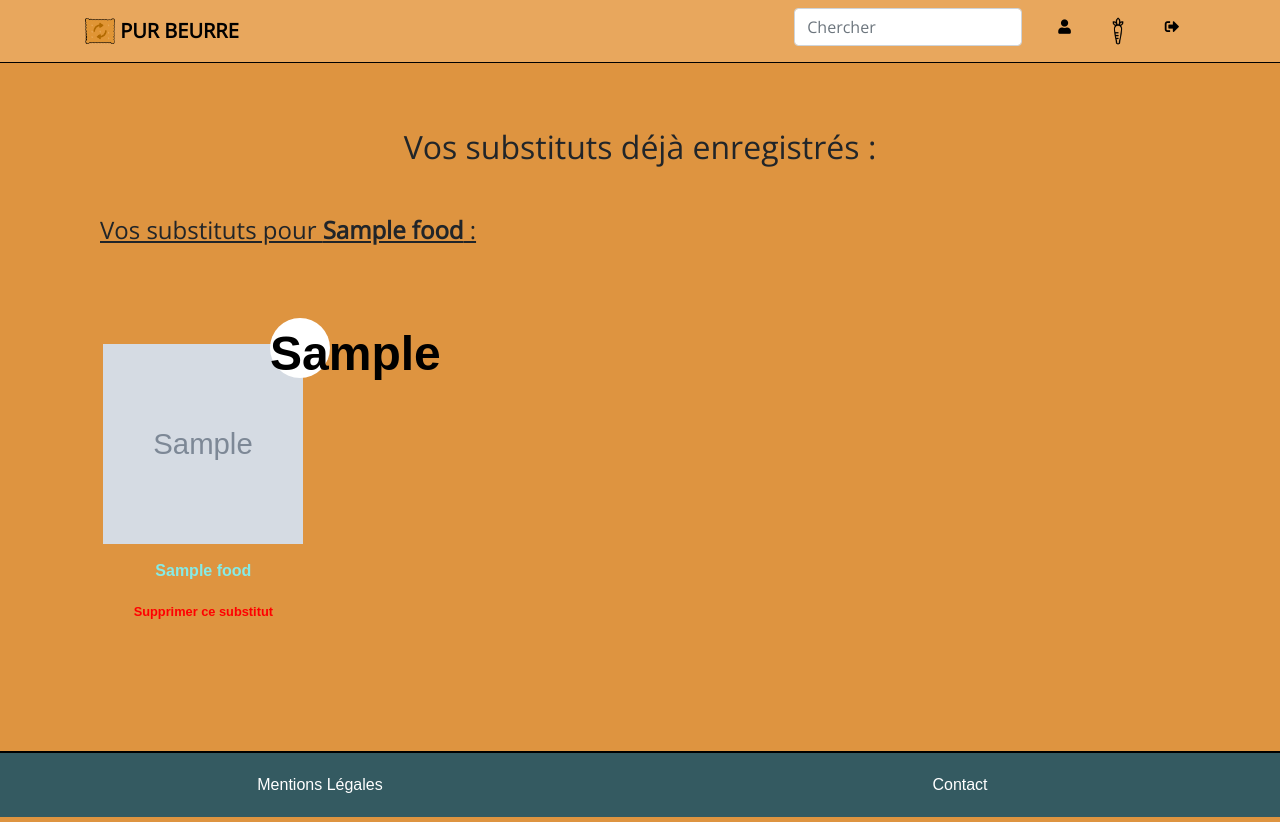
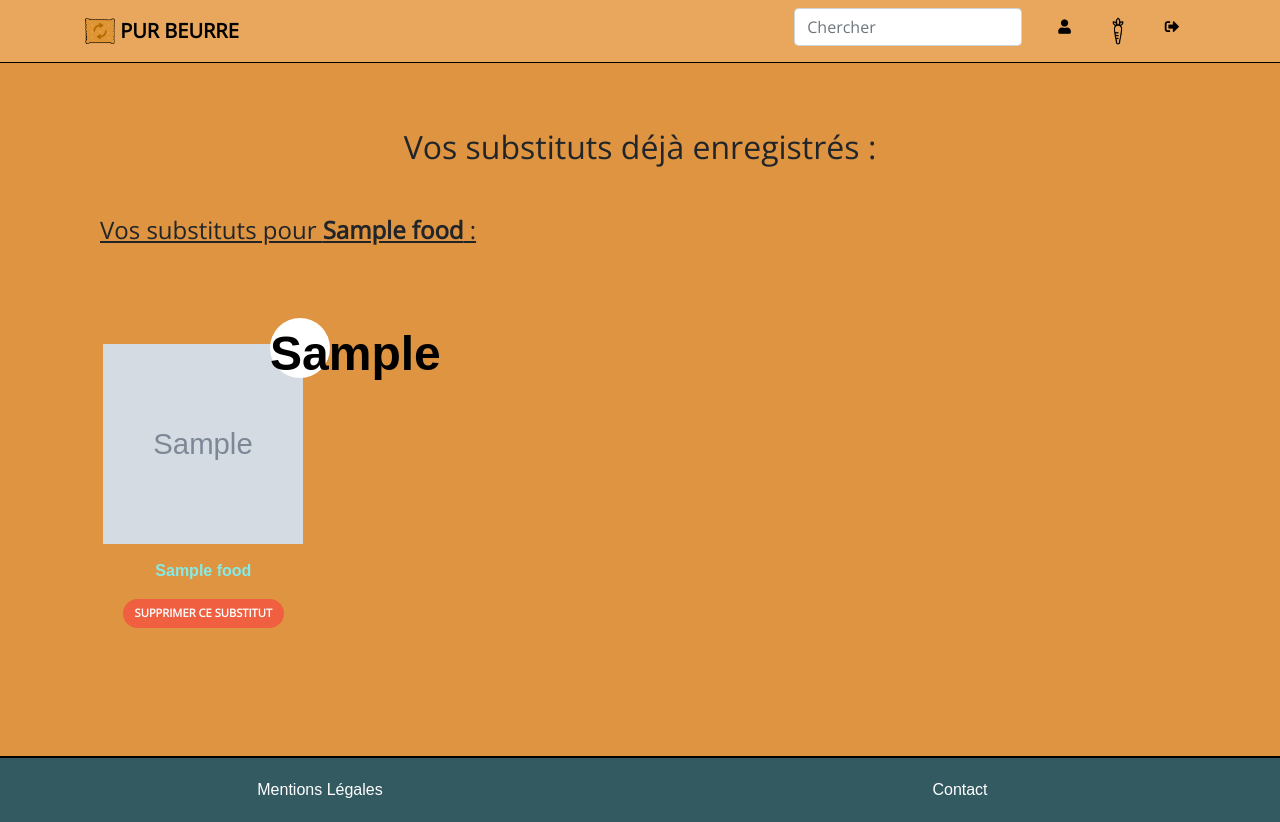
Before and after one commit to AlexBardDev/Project_11_OC, a Django app: page /bookmark/ in a window 1280 px wide. Run offline with Django 3.2, Linux system fonts and the light colour scheme; a user stored in the database is signed in; tables that the repository leaves empty hold one stand-in row (values such as "Sample post"); grey boxes marked "Sample" are stand-in pictures; some libraries are stand-ins or nearby versions; some web fonts are replaced.

Commit message:
New feature added: a user can remove a saved substitute and there is a pop-up to confirm the choice.

```diff
--- a/food_substitute/static/food_substitute/style.css
+++ b/food_substitute/static/food_substitute/style.css
@@ -303,15 +303,19 @@ section form
 	text-decoration: underline;
 }
 
-#bookmarks a:last-child, #bookmarks a:visited:last-child
+#bookmarks button[data-toggle='modal']
 {
-	color: red;
+	font-size: 0.7em;
+}
+
+#bookmarks .modal .btn-danger
+{
 	font-size: 0.8em;
 }
 
-#bookmarks a:hover:last-child
+#bookmarks .modal a
 {
-	text-decoration: underline;
+	color: red;
 }
 
 /* Footer */
--- a/food_substitute/templates/food_substitute/bookmark.html
+++ b/food_substitute/templates/food_substitute/bookmark.html
@@ -16,7 +16,28 @@
 						    <img src="{{ bookmark.id_substitute.image }}" alt="image substitute" width="200" height="200"/>
 						    <p>{{ bookmark.id_substitute.name }}</p>
 						</a>
-						<a href="{% url 'delete_substitute' bookmark.id_substitute.name %}">Supprimer ce substitut</a>
+						<!-- Button to open a modal -->
+						<button type="button" class="btn btn-primary" data-toggle="modal" data-target="#modal{{ bookmark.id_substitute.name|cut:" "|cut:"'" }}">
+							Supprimer ce substitut
+						</button>
+						<!-- Modal -->
+						<div class="modal fade" id="modal{{ bookmark.id_substitute.name|cut:" "|cut:"'" }}">
+							<div class="modal-dialog">
+								<div class="modal-content">
+									<div class="modal-header">
+										Supprimer {{ bookmark.id_substitute.name }}
+										<button type="button" class="close" data-dismiss="modal">&times;</button>
+									</div>
+									<div class="modal-body">
+										Voulez-vous vraiment supprimer {{ bookmark.id_substitute.name }} de la liste de vos substituts enregistrés ?
+										<a href="{% url 'delete_substitute' bookmark.id_substitute.name %}">Supprimer ce substitut</a>
+									</div>
+									<div class="modal-footer">
+										<button type="button" class="btn btn-danger" data-dismiss="modal">Fermer</button>
+									</div>
+								</div>
+							</div>
+						</div>
 					</div>
 				{% endfor %}
 			</div>
```
